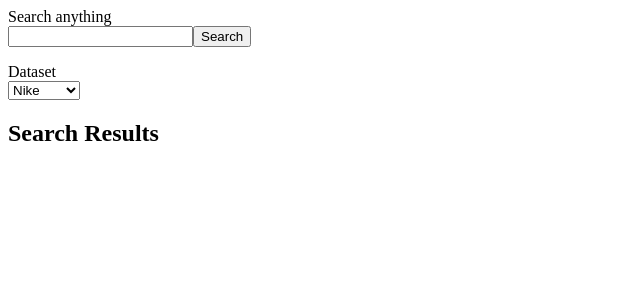
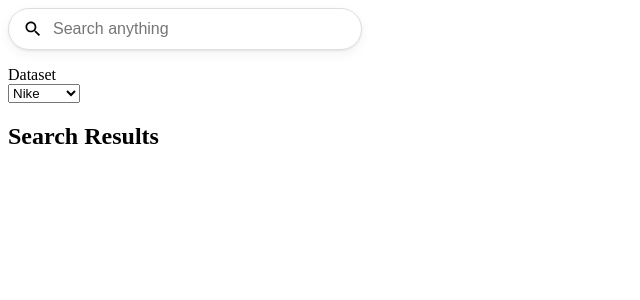
Before and after one commit to jeyeong/search_demo, a React (Create React App) app: page / in a window 1280 px wide. Shown: the top 300 px of the page, without its empty margins (0-640 px from the left). Built offline with nearby package versions, Linux system fonts and the light colour scheme.

Commit message:
Start designing search bar

```diff
--- a/package.json
+++ b/package.json
@@ -3,6 +3,10 @@
   "version": "0.1.0",
   "private": true,
   "dependencies": {
+    "@emotion/react": "^11.11.1",
+    "@emotion/styled": "^11.11.0",
+    "@mui/icons-material": "^5.14.8",
+    "@mui/material": "^5.14.8",
     "@testing-library/jest-dom": "^5.17.0",
     "@testing-library/react": "^13.4.0",
     "@testing-library/user-event": "^13.5.0",
--- a/src/App.js
+++ b/src/App.js
@@ -1,4 +1,6 @@
 import React, { useRef, useState } from 'react'
+
+import SearchIcon from '@mui/icons-material/Search'
 
 const App = () => {
   const searchQueryRef = useRef()
@@ -23,11 +25,43 @@ const App = () => {
 
   return (
     <div className="App">
-      <form onSubmit={submitHandler}>
-        <label htmlFor="query-box">Search anything</label>
-        <div>
-          <input ref={searchQueryRef} name="query-box" />
-          <input type="submit" value="Search" />
+      <form
+        style={{
+          // backgroundColor: '#8a62aa',
+          padding: 10,
+          border: '1.5px solid rgb(221, 221, 221)',
+          borderRadius: 50,
+          boxShadow: '0 1px 2px rgba(0,0,0,0.08), 0 4px 12px rgba(0,0,0,0.05)',
+          width: 'max-content',
+        }}
+      >
+        <div style={{ display: 'flex', alignItems: 'center' }}>
+          <div
+            style={{
+              paddingLeft: '4px',
+              paddingRight: '8px',
+              display: 'grid',
+              placeItems: 'center',
+            }}
+          >
+            <SearchIcon fontSize="small" />
+          </div>
+          <input
+            ref={searchQueryRef}
+            name="query-box"
+            style={{
+              border: 'none',
+              outline: 'none',
+              width: '300px',
+              fontSize: '16px',
+            }}
+            type="search"
+            autoComplete="off"
+            autoCorrect="off"
+            autoCapitalize="off"
+            spellCheck="false"
+            placeholder="Search anything"
+          />
         </div>
       </form>
 
```
Also changed, not shown: 1 other file (tests, documents, lock files or other folders).
